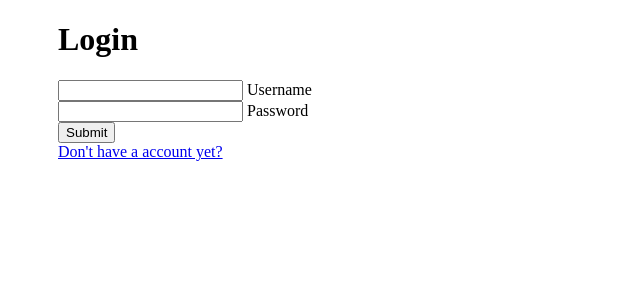
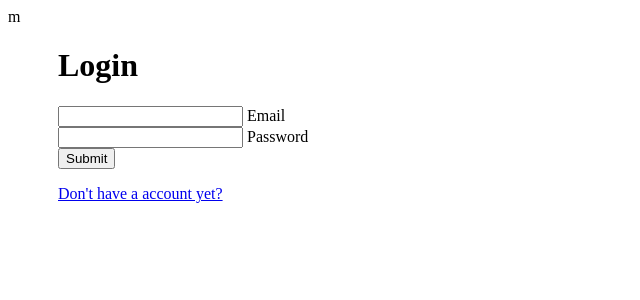
Before and after one commit to salvarenga25/WarehouseDB, a PHP site: page /Login.php in a window 1280 px wide. Shown: the top 300 px of the page, without its empty margins (0-640 px from the left). Run offline with PHP 8.4, Linux system fonts and the light colour scheme.

Commit message:
Update Login.php

```diff
--- a/Login.php
+++ b/Login.php
@@ -1,4 +1,4 @@
-<?php
+m<?php
 session_start();
 if (isset($_SESSION['loggedin']) && $_SESSION['loggedin'] == true) {
     header('location: WarehouseDB/MyAccount.php');
@@ -20,9 +20,9 @@ if (isset($_SESSION['loggedin']) && $_SESSION['loggedin'] == true) {
 <!-- Top Menu -->
 
 <!-- Login form -->
-<h1 style= "padding-left: 50px;"  class="title">Login</h1>
+<h1 style= "padding-left: 50px;">Login</h1>
 <form style= "padding-left: 50px;"  method="post" action="CheckLogin.php">
-    <input type="text" name="username"> Username<br/>
+    <input type="text" name="email"> Email<br/>
     <input type="password" name="password"> Password<br/>
     <input type="submit">
 </form>
```
